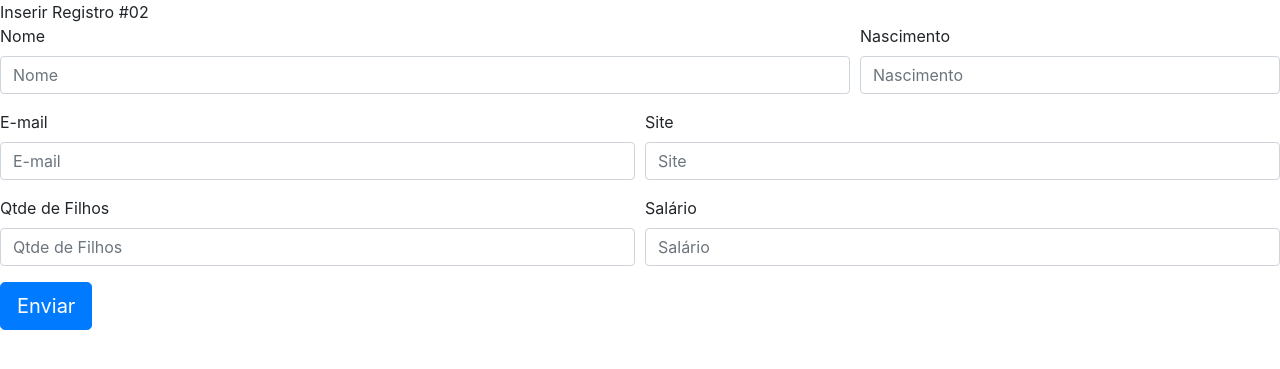
After one commit to DiogoMeneses-stack/Curso-De-PHP-Cod3r, a PHP site: page /banco/incluir-02.php in a window 1280 px wide. The commit adds this page. Shown: the top 369 px of the page. Run offline with PHP 8.4, Linux system fonts and the light colour scheme.

Commit message:
Inserir Registros 02

```diff
--- /dev/null
+++ b/banco/incluir-02.php
@@ -0,0 +1,163 @@
+<link rel="stylesheet" href="https://maxcdn.bootstrapcdn.com/bootstrap/4.0.0/css/bootstrap.min.css" integrity="sha384-Gn5384xqQ1aoWXA+058RXPxPg6fy4IWvTNh0E263XmFcJlSAwiGgFAW/dAiS6JXm" crossorigin="anonymous">
+<div class="titulo">Inserir Registro #02</div>
+
+<?php
+if(count($_POST) > 0) {
+    $dados = $_POST;
+    $erros = [];
+
+    // Validação do nome
+    if(trim($dados['nome']) === "") {
+        $erros['nome'] = 'Nome é obrigatório';
+    }
+
+    // Validação da data de nascimento
+    if(isset($dados['nascimento'])) {
+        $data = DateTime::createFromFormat('d/m/Y', $dados['nascimento']);
+        if(!$data) {
+            $erros['nascimento'] = 'Data deve estar no padrão dd/mm/aaaa';
+        }
+    }
+
+    // Validação do email
+    if(!filter_var($dados['email'], FILTER_VALIDATE_EMAIL)) {
+        $erros['email'] = 'Email inválido';
+    }
+
+    // Validação do site
+    if (!filter_var($dados['site'], FILTER_VALIDATE_URL)) {
+        $erros['site'] = 'Site inválido';
+    }
+
+    // Validação da quantidade de filhos
+    $filhosConfig = ["options" => ["min_range" => 0, "max_range" => 20]];
+    if (!filter_var($dados['filhos'], FILTER_VALIDATE_INT, $filhosConfig) && $dados['filhos'] != 0) {
+        $erros['filhos'] = 'Quantidade de filhos inválida (0-20).';
+    }
+
+    // Validação do salário
+    $salario = str_replace(',', '.', $dados['salario']);
+    if (!filter_var($salario, FILTER_VALIDATE_FLOAT)) {
+        $erros['salario'] = 'Salário inválido';
+    }
+
+    // Inserção no banco de dados se não houver erros
+    if(!count($erros)) {
+        require_once "conexao.php";
+
+        $sql = "INSERT INTO cadastro
+        (nome, nascimento, email, site, filhos, salario)
+        VALUES (?, ?, ?, ?, ?, ?)";
+
+        $conexao = novaConexao();
+        $stmt = $conexao->prepare($sql);
+
+        if (!$stmt) {
+            echo "Erro ao preparar a declaração: " . $conexao->error;
+            exit;
+        }
+
+        $params = [
+            $dados['nome'],
+            $data ? $data->format('Y-m-d') : null,
+            $dados['email'],
+            $dados['site'],
+            $dados['filhos'],
+            $salario,
+        ];
+
+        if (!$stmt->bind_param("ssssds", ...$params)) {
+            echo "Erro ao ligar parâmetros: " . $stmt->error;
+            exit;
+        }
+
+        if(!$stmt->execute()) {
+            echo "Erro ao executar: " . $stmt->error;
+            exit;
+        } else {
+            unset($dados);
+        }
+    }
+}
+?>
+
+<?php
+$erros = isset($erros) ? $erros : [];
+foreach($erros as $erro): ?>
+    <div class="alert alert-danger" role="alert">
+        <?= $erro ?>
+    </div>
+<?php endforeach ?>
+
+<form action="#" method="post" autocomplete="off">
+    <div class="form-row">
+        <div class="form-group col-md-8">
+            <label for="nome">Nome</label>
+            <input type="text"
+                class="form-control <?= isset($erros['nome']) ? 'is-invalid' : ''?>"
+                id="nome" name="nome" placeholder="Nome"
+                value="<?= isset($dados['nome']) ? $dados['nome'] : '' ?>">
+            <div class="invalid-feedback">
+                <?= isset($erros['nome']) ? $erros['nome'] : '' ?>
+            </div>
+        </div>
+        <div class="form-group col-md-4">
+            <label for="nascimento">Nascimento</label>
+            <input type="text"
+                class="form-control <?= isset($erros['nascimento']) ? 'is-invalid' : ''?>"
+                id="nascimento" name="nascimento"
+                placeholder="Nascimento"
+                value="<?= isset($dados['nascimento']) ? $dados['nascimento'] : '' ?>">
+            <div class="invalid-feedback">
+                <?= isset($erros['nascimento']) ? $erros['nascimento'] : '' ?>
+            </div>
+        </div>
+    </div>
+    <div class="form-row">
+        <div class="form-group col-md-6">
+            <label for="email">E-mail</label>
+            <input type="text"
+                class="form-control <?= isset($erros['email']) ? 'is-invalid' : ''?>"
+                id="email" name="email" placeholder="E-mail"
+                value="<?= isset($dados['email']) ? $dados['email'] : '' ?>">
+            <div class="invalid-feedback">
+                <?= isset($erros['email']) ? $erros['email'] : '' ?>
+            </div>
+        </div>
+        <div class="form-group col-md-6">
+            <label for="site">Site</label>
+            <input type="text"
+                class="form-control <?= isset($erros['site']) ? 'is-invalid' : ''?>"
+                id="site" name="site" placeholder="Site"
+                value="<?= isset($dados['site']) ? $dados['site'] : '' ?>">
+            <div class="invalid-feedback">
+                <?= isset($erros['site']) ? $erros['site'] : '' ?>
+            </div>
+        </div>
+    </div>
+    <div class="form-row">
+        <div class="form-group col-md-6">
+            <label for="filhos">Qtde de Filhos</label>
+            <input type="number"
+                class="form-control <?= isset($erros['filhos']) ? 'is-invalid' : ''?>"
+                id="filhos" name="filhos"
+                placeholder="Qtde de Filhos"
+                value="<?= isset($dados['filhos']) ? $dados['filhos'] : '' ?>">
+            <div class="invalid-feedback">
+                <?= isset($erros['filhos']) ? $erros['filhos'] : '' ?>
+            </div>
+        </div>
+        <div class="form-group col-md-6">
+            <label for="salario">Salário</label>
+            <input type="text"
+                class="form-control <?= isset($erros['salario']) ? 'is-invalid' : ''?>"
+                id="salario" name="salario"
+                placeholder="Salário"
+                value="<?= isset($dados['salario']) ? $dados['salario'] : '' ?>">
+            <div class="invalid-feedback">
+                <?= isset($erros['salario']) ? $erros['salario'] : '' ?>
+            </div>
+        </div>
+    </div>
+    <button class="btn btn-primary btn-lg">Enviar</button>
+</form>
--- a/banco/inserir_registro.php
+++ b/banco/inserir_registro.php
@@ -14,13 +14,13 @@
                 5000
                 )";
 
-$conxao = novaConexao();
-$resultado = $conxao->query($sql);
+$conexao = novaConexao();
+$resultado = $conexao->query($sql);
 
 if($resultado){
     echo "Sucesso";
 } else {
-    echo "Erro : " . $conxao->error;
+    echo "Erro : " . $conexao->error;
 }
 
 $conexao->close();
--- a/menu.php
+++ b/menu.php
@@ -175,6 +175,7 @@
                         <li><a href="exercicio.php?dir=banco&file=consultar-dados">Consultar Dados</a></li>
                         <li><a href="exercicio.php?dir=banco&file=deletar-registro">Deletar Dados</a></li>
                         <li><a href="exercicio.php?dir=banco&file=deletar-registro-02">Deletar Dados 02</a></li>
+                        <li><a href="exercicio.php?dir=banco&file=incluir-02">Incluir Dados 02</a></li>
                         </ul>
                 </div>
             </nav>
```
Also changed, not shown: banco/deletar-registro-02.php (+3 -4 lines).
